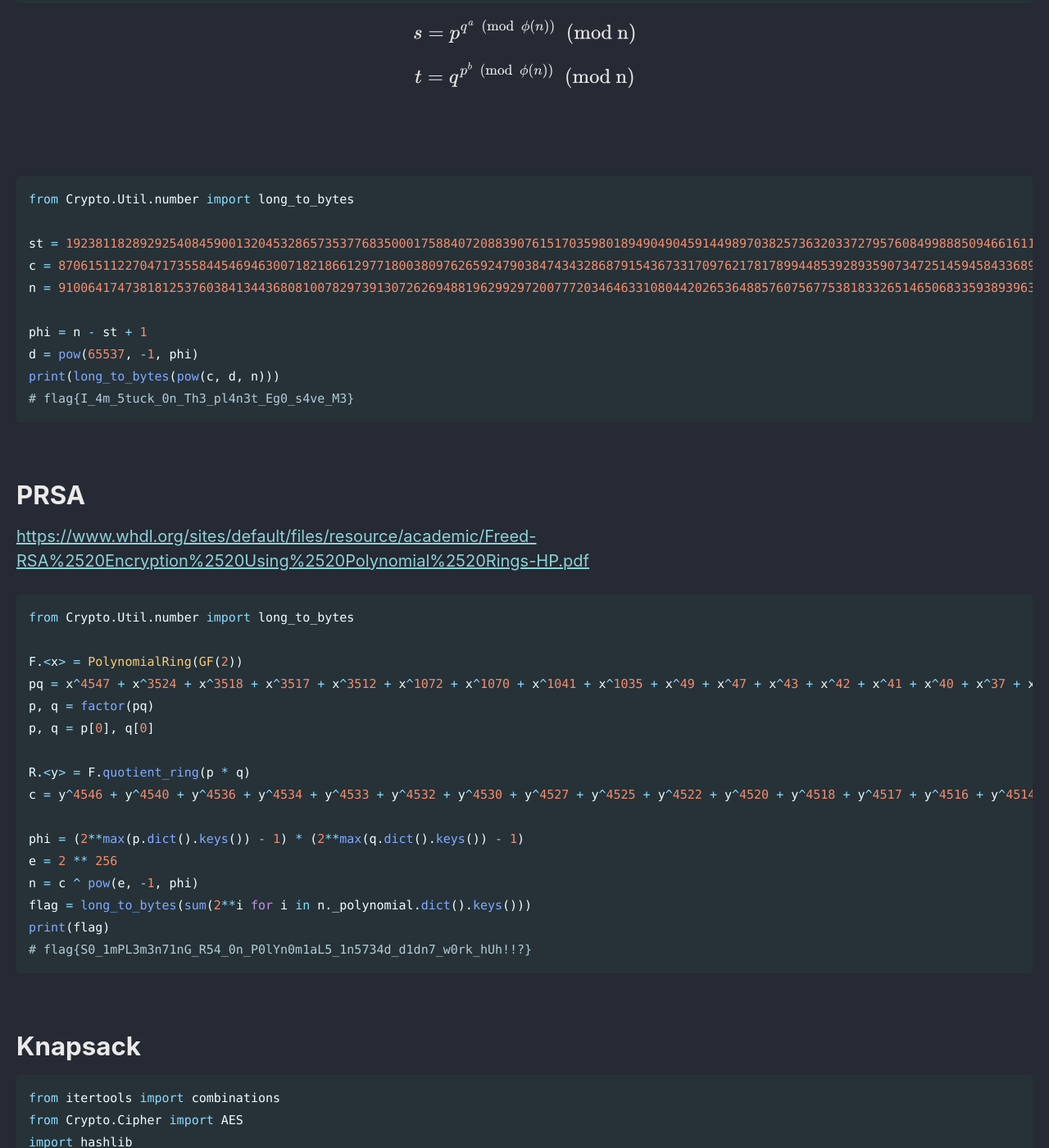
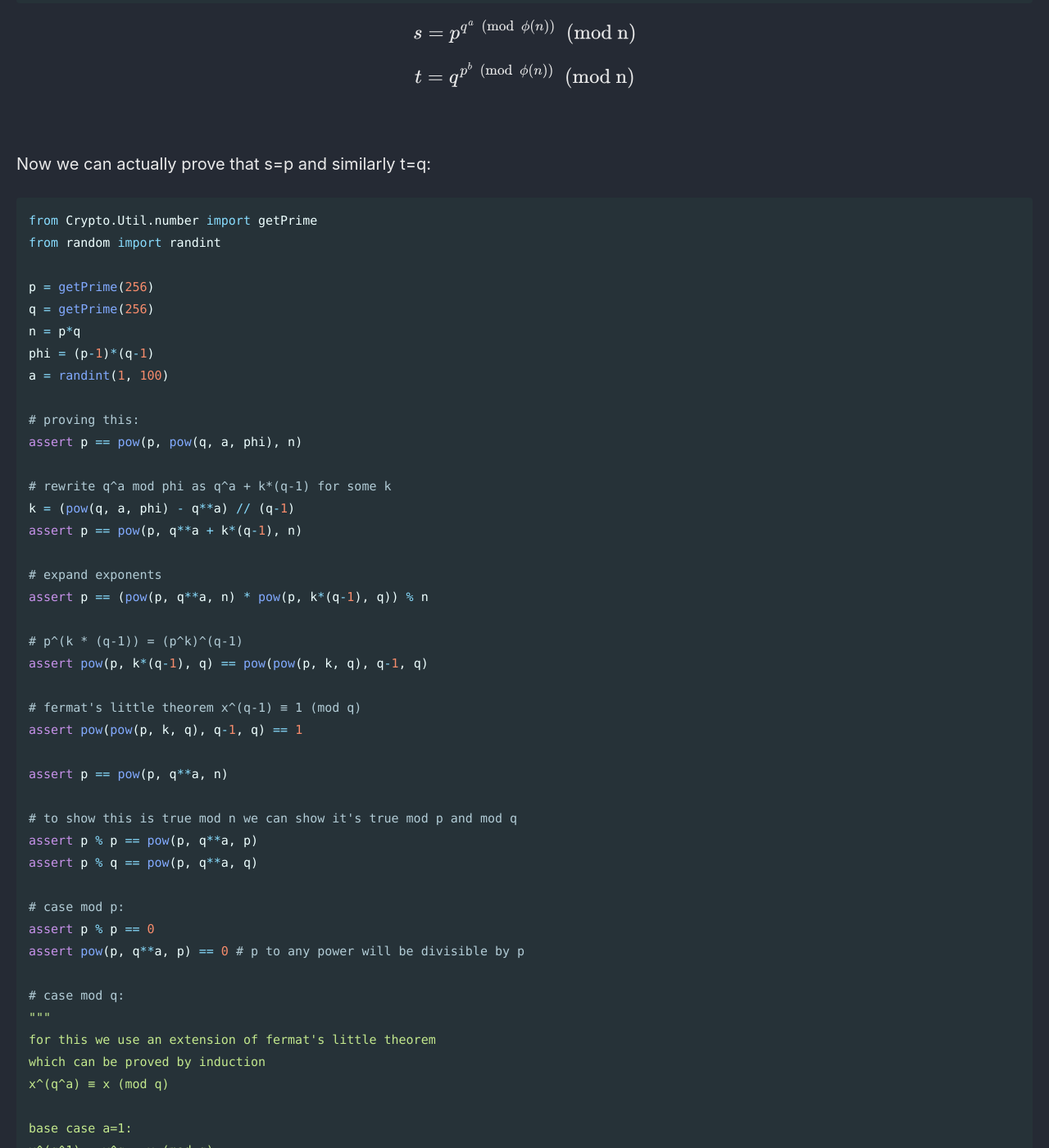
Before and after one commit to Connor-McCartney/Connor-McCartney.github.io, a Jekyll site: the page built from _pages/cryptography/other/BackdoorCTF-2023-writeups.md, in a window 1280 px wide and 1400 px high, scrolled down 1780 px. Shown: the whole window at 82% size. Built offline with Jekyll 4.4.1, drawn with Linux system fonts in a browser that asks for light colours; cached includes are drawn as plain includes; some of the changed text lies outside the part shown.

Commit message:
Update BackdoorCTF-2023-writeups.md

````diff
--- a/_pages/cryptography/other/BackdoorCTF-2023-writeups.md
+++ b/_pages/cryptography/other/BackdoorCTF-2023-writeups.md
@@ -75,6 +75,71 @@ $$s = p^{q^{a} \ \text{ (mod }\ \phi (n) \text{)}} \ \text{ (mod n)}$$
 $$t = q^{p^{b} \ \text{ (mod }\ \phi (n) \text{)}} \ \text{ (mod n)}$$
 
 <br>
+
+Now we can actually prove that s=p and similarly t=q:
+
+```python
+from Crypto.Util.number import getPrime
+from random import randint
+
+p = getPrime(256)
+q = getPrime(256)
+n = p*q
+phi = (p-1)*(q-1)
+a = randint(1, 100)
+
+# proving this:
+assert p == pow(p, pow(q, a, phi), n)
+
+# rewrite q^a mod phi as q^a + k*(q-1) for some k
+k = (pow(q, a, phi) - q**a) // (q-1)
+assert p == pow(p, q**a + k*(q-1), n)
+
+# expand exponents
+assert p == (pow(p, q**a, n) * pow(p, k*(q-1), q)) % n
+
+# p^(k * (q-1)) = (p^k)^(q-1)
+assert pow(p, k*(q-1), q) == pow(pow(p, k, q), q-1, q)
+
+# fermat's little theorem x^(q-1) ≡ 1 (mod q)
+assert pow(pow(p, k, q), q-1, q) == 1
+
+assert p == pow(p, q**a, n)
+
+# to show this is true mod n we can show it's true mod p and mod q
+assert p % p == pow(p, q**a, p)
+assert p % q == pow(p, q**a, q)
+
+# case mod p:
+assert p % p == 0
+assert pow(p, q**a, p) == 0 # p to any power will be divisible by p
+
+# case mod q:
+"""
+for this we use an extension of fermat's little theorem
+which can be proved by induction
+x^(q^a) ≡ x (mod q)
+
+base case a=1:
+x^(q^1) ≡ x^q ≡ x (mod q)
+
+inductive case a=k+1:
+x^(q^(k+1)) ≡ x^(q^k * q) ≡ (x^(q^k))^q ≡ x^(q^k) (mod q)
+
+subbing in our inductive assumption x ≡ x^(q^k):
+(x^(q^k))^q ≡ x^q ≡ x (mod q)
+
+so by induction x^(q^a) ≡ x (mod q) for all x
+"""
+assert pow(p, q**a, q) == p % q
+```
+
+<br>
+
+Therefore the hint given, s+t, is p+q, which we can use to find phi:
+
+`phi = (p-1) * (q-1) = p*q - p - q + 1 = n - (p+q) + `
+
 <br>
 
 ```python
````
